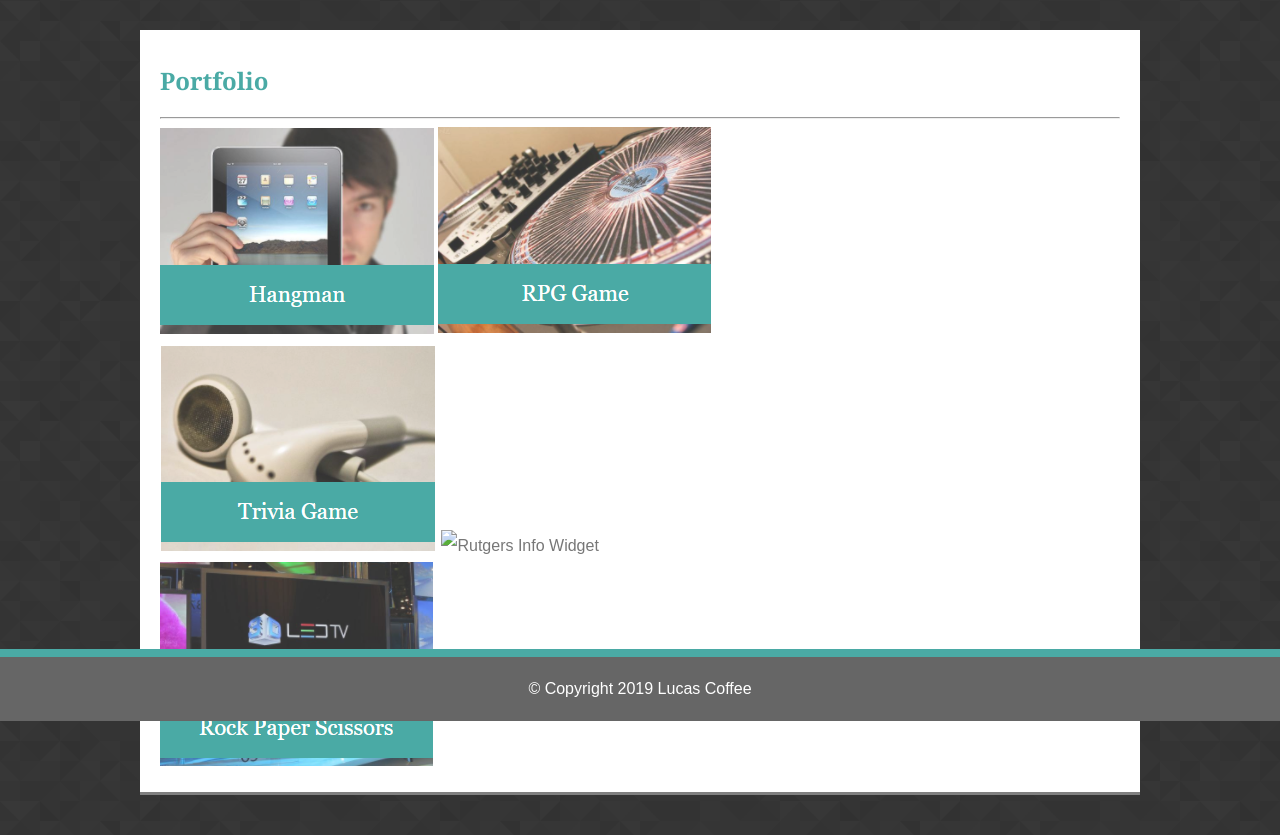
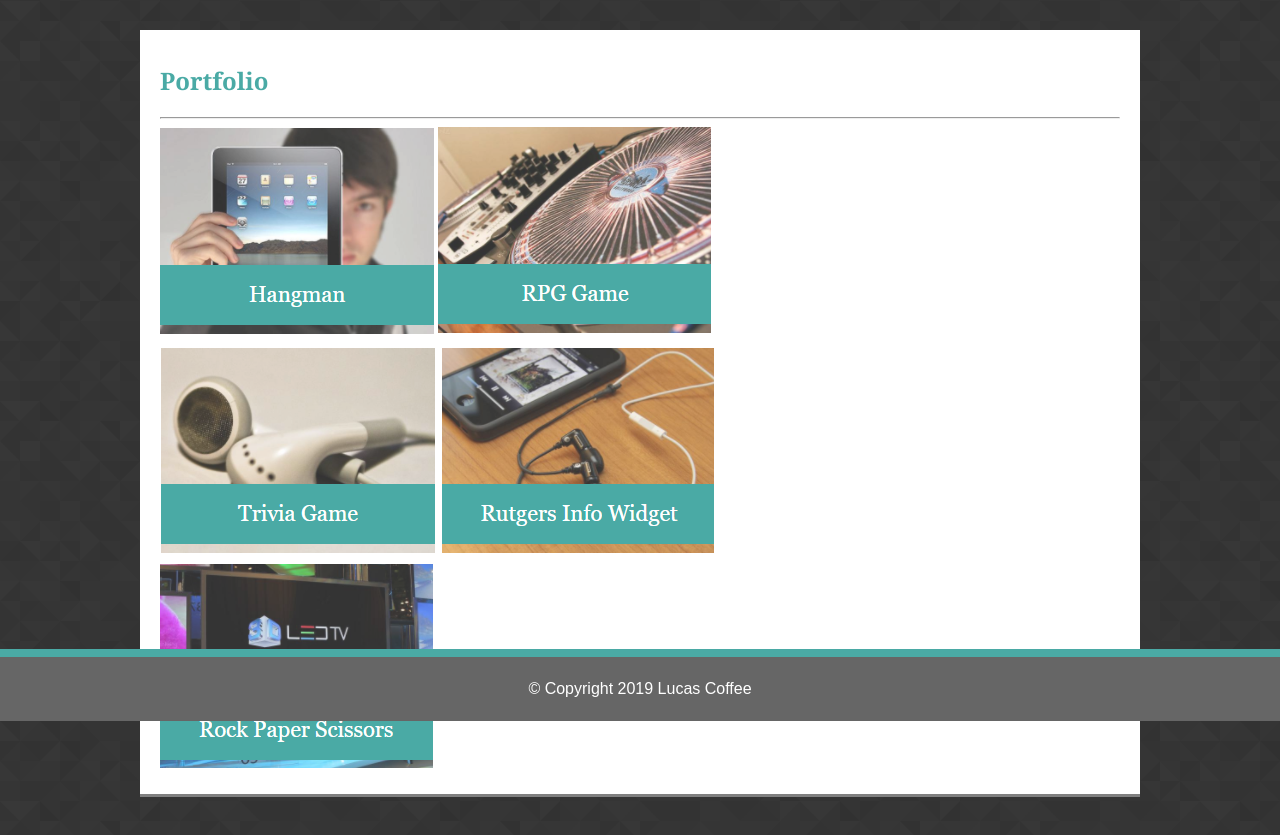
Before and after one commit to kalashnikoffee/Portfolio-Lucas-Coffee, a plain HTML site: page portfolio.html in a window 1280 px wide. Shown: the part 79-914 px from the top of the page. Drawn offline with Linux system fonts and the light colour scheme; the site is published under a folder, as on GitHub Pages, so addresses that start at the root find nothing.

Commit message:
fixed rutgers image in portfolio

```diff
--- a/portfolio.html
+++ b/portfolio.html
@@ -24,7 +24,7 @@
                 <img src="assets/images/rpg-game.png" class="RPG-Game" alt="RPG Game">
                 <br>
                 <img src="assets/images/trivia-game.png" class="trivia-game" alt="Trivia Game">
-                <img src="/assets/images/rutgers-info-widget.png" class="rutgers-info-widget" alt="Rutgers Info Widget">
+                <img src="assets/images/rutgers-info-widget.png" class="rutgers-info-widget" alt="Rutgers Info Widget">
                 <br>
                 <img src="assets/images/rock-paper-scissors.png" class="rock-paper-scissors" alt="Rock Paper Scissors">
             </section>
```
